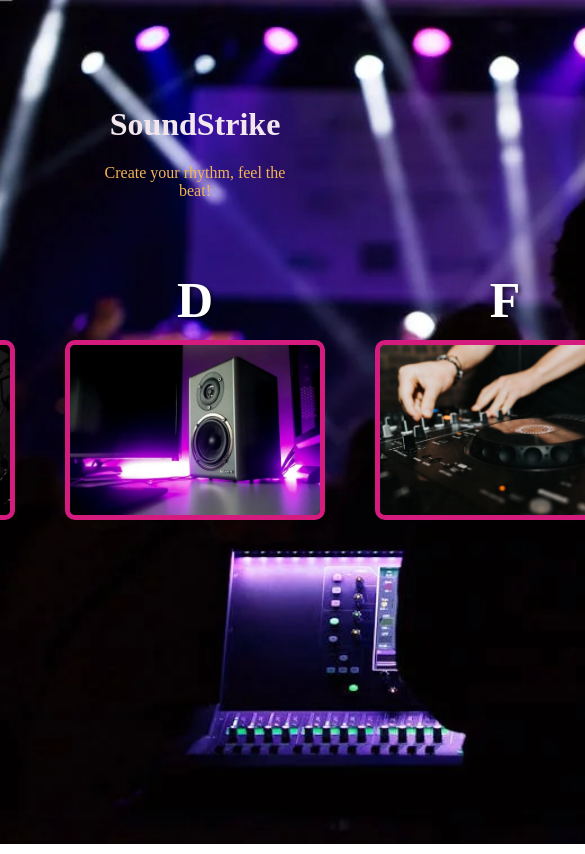
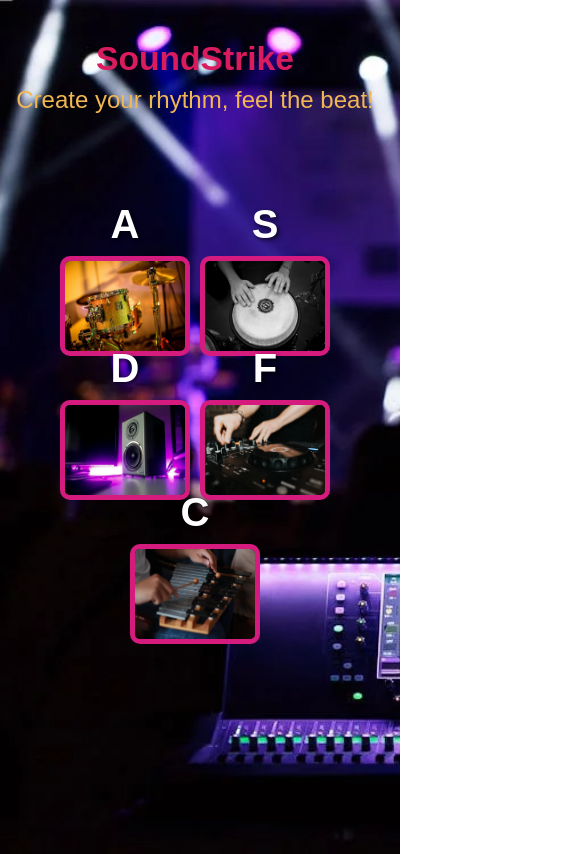
Before and after one commit to nikitaverma18/Drum-Sounds, a plain HTML site: page index.html in a window 390 px wide. Shown: the top 854 px of the page, 585 px wide, since content can reach past the window. Drawn offline with Linux system fonts and the light colour scheme.

Commit message:
Update style.css

```diff
--- a/style.css
+++ b/style.css
@@ -1,41 +1,52 @@
-body{
+/* General styles */
+body {
     background-image: url("Drum-BG.webp");
     background-size: cover;
     display: flex;
     justify-content: center;
+    align-items: center;
     position: relative;
-    height: 100vh;
+    min-height: 100vh;
     margin: 0;
-    padding: 0;
+    padding: 20px; /* Added padding for spacing on smaller screens */
     overflow: hidden;
+    font-family: Arial, sans-serif;
+    flex-direction: column;
 }
 
+/* Centered content with spacing adjustments */
 .top-content {
+    display: flex;
     position: absolute;
-    top: 10%;
-    left: 50%;
-    transform: translateX(-50%);
+    flex-direction: column;
+    align-items: center;
     text-align: center;
     color: white;
     z-index: 10;
+    top: 2%;
+    margin-bottom: 1rem;
+    padding-top: 20px; /* Added padding for spacing from the top */
 }
 
 #project-name {
-    font-size: 3.5 rem;
+    font-size: 3.5rem;
     font-weight: bold;
-    color: #f3e7ee;
-    /* margin-top: 30%; */
+    color: #da1c5e;
+    margin-bottom: 0.5rem;
 }
 
 #description {
-    font-size: 2 rem;
-    color: #f3b455;
+    font-size: 2.5rem;
+    color: #f1b752;
+    margin-top: 0;
 }
 
+/* Drum container styling */
 .drum-container {
-    position: relative;
     display: inline-block;
     text-align: center;
+    margin-top: 10px;
+    position: relative;
 }
 
 .drum-letter {
@@ -43,24 +54,27 @@
     top: -10%;
     left: 50%;
     transform: translate(-50%, -50%);
-    font-size: 50px;
+    font-size: 40px;
     color: white;
     font-weight: bold;
     text-shadow: 2px 2px 4px rgba(0, 0, 0, 0.7);
     pointer-events: none;
 }
 
+/* Drum set responsiveness */
 .drum-set {
     display: flex;
     justify-content: center;
     align-items: center;
-    gap: 50px;
-    position: relative;
+    gap: 20px;
+    flex-wrap: wrap;
+    margin-top: 20px;
 }
 
+/* Drum image styling */
 .drum-image {
-    width: 250px;
-    height: 170px;
+    width: 200px;
+    height: 140px;
     cursor: pointer;
     border-radius: 10px;
     transition: transform 0.1s ease;
@@ -72,3 +86,59 @@
     transform: scale(1.1);
     box-shadow: 0 0 20px yellow;
 }
+
+/* Responsive styling for different screen sizes */
+
+
+
+@media (max-width: 1112px) {
+    body {
+        padding: 10px;
+    }
+
+    #project-name {
+        font-size: 2.3rem;
+    }
+
+    #description {
+        font-size: 2rem;
+    }
+
+    .drum-image {
+        width: 150px;
+        height: 110px;
+    }
+
+    .drum-set {
+        gap: 15px;
+    }
+}
+
+@media (max-width: 480px) {
+    body {
+        padding: 5px;
+    }
+
+    #project-name {
+        font-size: 2.1rem;
+    }
+
+    #description {
+        font-size: 1.5rem;
+    }
+
+    .drum-image {
+        width: 120px;
+        height: 90px;
+    }
+
+    .drum-set {
+        gap: 10px;
+    }
+
+    /* Stack top-content and drum set on smaller screens */
+    .top-content, .drum-set {
+        width: 100%;
+        padding: 0 10px;
+    }
+}
```
